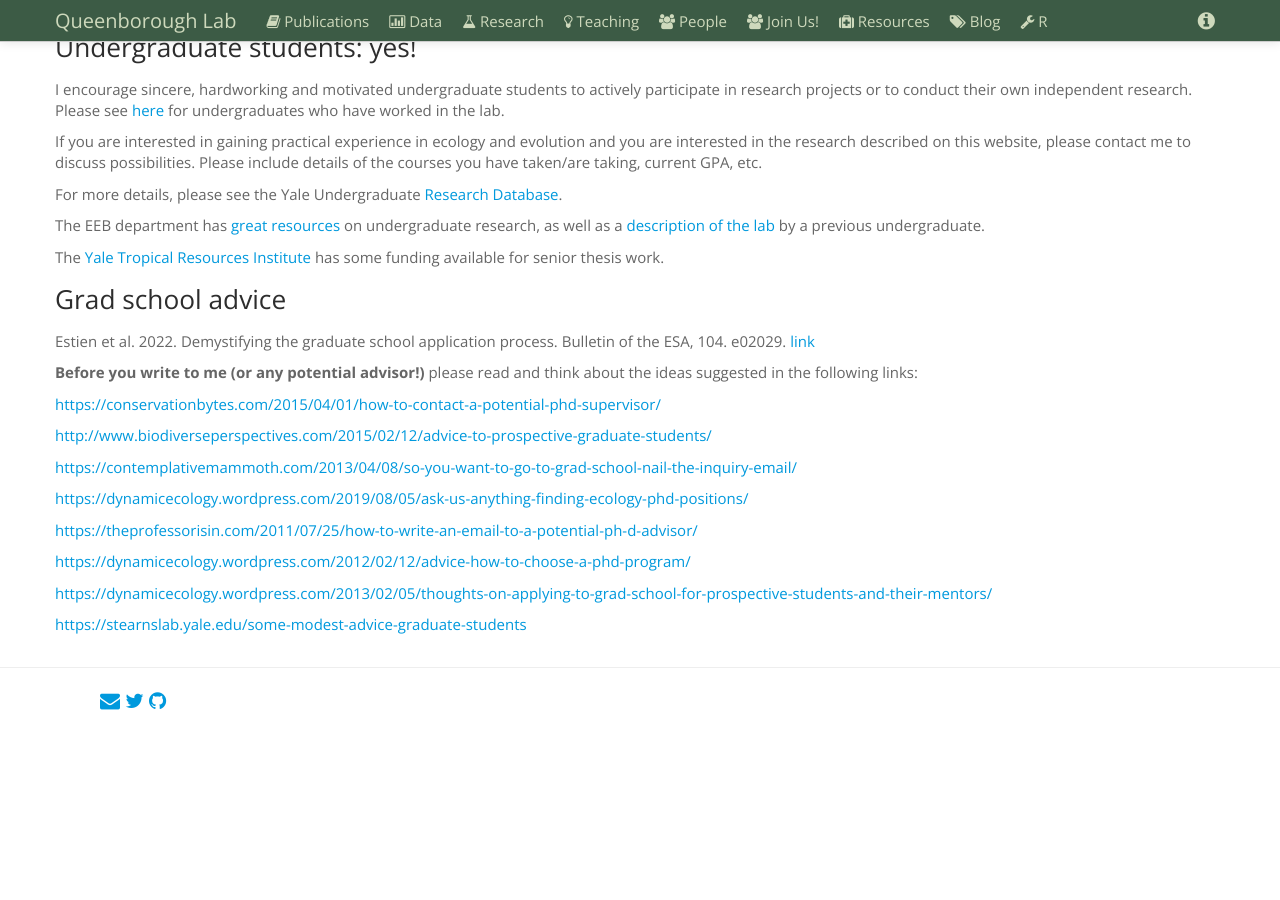
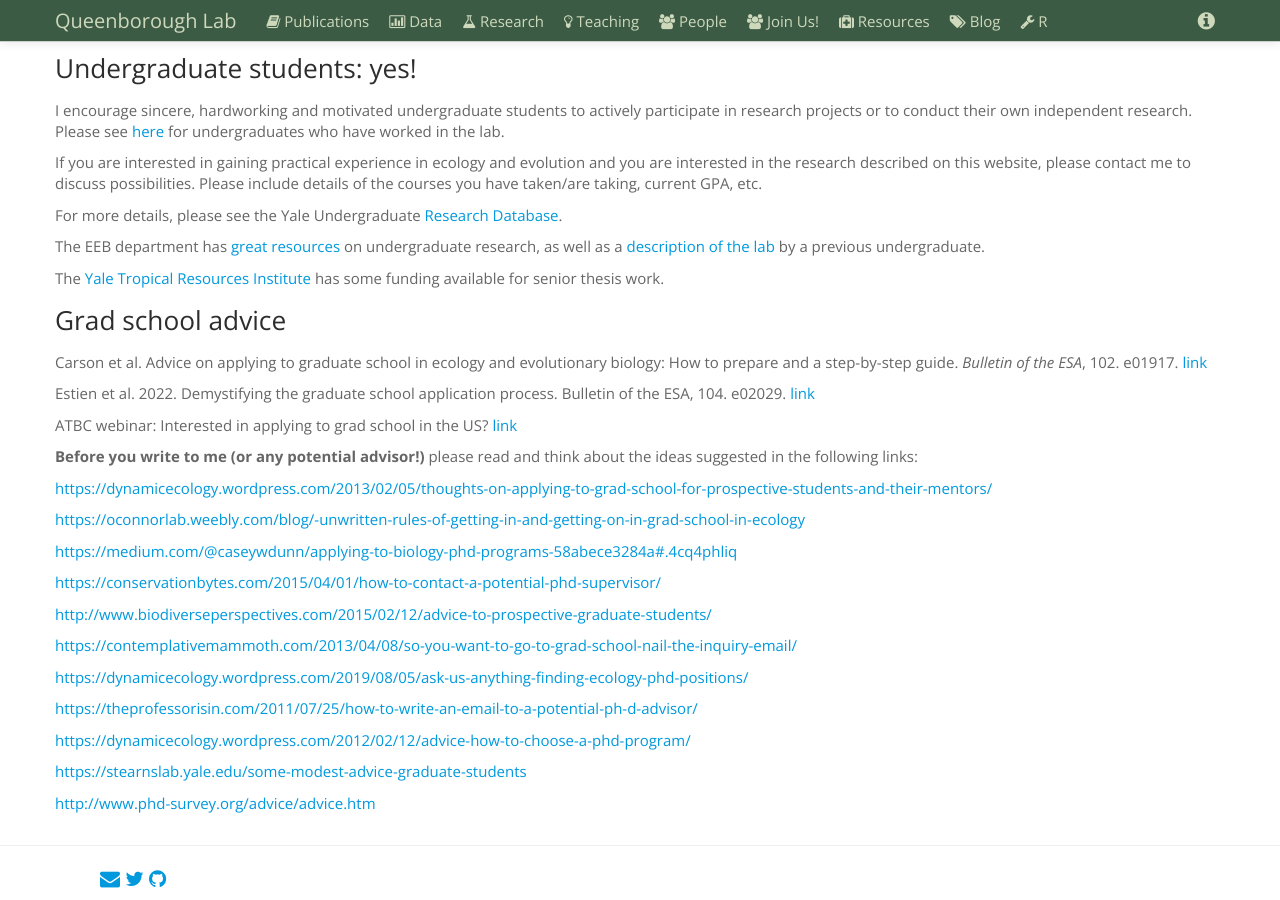
Before and after one commit to saq/saq.github.io, a Jekyll site: the page built from lab-openings.md, in a window 1280 px wide and 900 px high, scrolled down 1378 px. Built offline with Jekyll 4.4.1, drawn with Linux system fonts in a browser that asks for light colours; before the commit the page ends 2099 px from its top, so only the background shows below that; some of the changed text lies outside the part shown.

Commit message:
Update lab-openings.md

```diff
--- a/lab-openings.md
+++ b/lab-openings.md
@@ -85,9 +85,20 @@
 
 ### Grad school advice
 
+Carson et al. Advice on applying to graduate school in ecology and evolutionary biology: How to prepare and a step-by-step guide. *Bulletin of the ESA*, 102. e01917. [link](https://doi.org/10.1002/bes2.1917)
+
 Estien et al. 2022. Demystifying the graduate school application process. Bulletin of the ESA, 104. e02029. [link](https://esajournals.onlinelibrary.wiley.com/doi/10.1002/bes2.2029)
 
+ATBC webinar: Interested in applying to grad school in the US? [link](https://tropicalbiology.org/blog/2022/10/01/interested-in-applying-to-grad-school-in-the-us/)
+
+
 **Before you write to me (or any potential advisor!)** please read and think about the ideas suggested in the following links:
+
+[https://dynamicecology.wordpress.com/2013/02/05/thoughts-on-applying-to-grad-school-for-prospective-students-and-their-mentors/](https://dynamicecology.wordpress.com/2013/02/05/thoughts-on-applying-to-grad-school-for-prospective-students-and-their-mentors/)
+
+[https://oconnorlab.weebly.com/blog/-unwritten-rules-of-getting-in-and-getting-on-in-grad-school-in-ecology](https://oconnorlab.weebly.com/blog/-unwritten-rules-of-getting-in-and-getting-on-in-grad-school-in-ecology)
+
+[https://medium.com/@caseywdunn/applying-to-biology-phd-programs-58abece3284a#.4cq4phliq](https://medium.com/@caseywdunn/applying-to-biology-phd-programs-58abece3284a#.4cq4phliq)
 
 [https://conservationbytes.com/2015/04/01/how-to-contact-a-potential-phd-supervisor/](https://conservationbytes.com/2015/04/01/how-to-contact-a-potential-phd-supervisor/)
 
@@ -101,6 +112,6 @@
 
 [https://dynamicecology.wordpress.com/2012/02/12/advice-how-to-choose-a-phd-program/](https://dynamicecology.wordpress.com/2012/02/12/advice-how-to-choose-a-phd-program/)
 
-[https://dynamicecology.wordpress.com/2013/02/05/thoughts-on-applying-to-grad-school-for-prospective-students-and-their-mentors/](https://dynamicecology.wordpress.com/2013/02/05/thoughts-on-applying-to-grad-school-for-prospective-students-and-their-mentors/)
+[https://stearnslab.yale.edu/some-modest-advice-graduate-students](https://stearnslab.yale.edu/some-modest-advice-graduate-students)
 
-[https://stearnslab.yale.edu/some-modest-advice-graduate-students](https://stearnslab.yale.edu/some-modest-advice-graduate-students)
+[http://www.phd-survey.org/advice/advice.htm](http://www.phd-survey.org/advice/advice.htm)
```
Also changed, not shown: other parts of lab-openings.md (+2 -2 lines).
